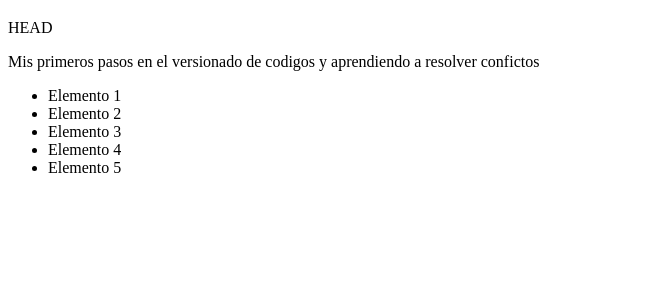
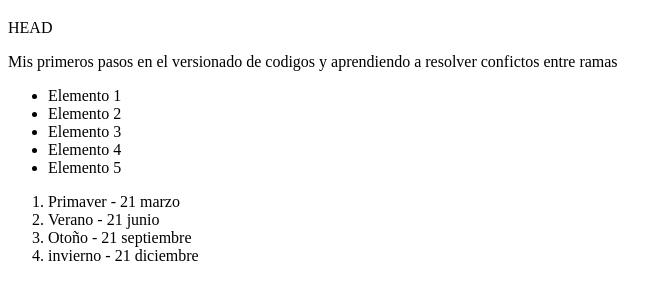
Before and after one commit to inakiBengo/aprendiendo-git, a plain HTML site: page index.html in a window 1280 px wide. Shown: the part 61-360 px from the top of the page, without its empty margins (0-672 px from the left). Drawn offline with Linux system fonts and the light colour scheme.

Commit message:
agregando estaciones del año con fecha de incio

```diff
--- a/index.html
+++ b/index.html
@@ -9,7 +9,7 @@
 </head>
 <body>
     <h1>Aprendiendo git</h1>HEAD
-    <p>Mis primeros pasos en el versionado de codigos y aprendiendo a resolver confictos</p>
+    <p>Mis primeros pasos en el versionado de codigos y aprendiendo a resolver confictos entre ramas</p>
     <ul>
         <li>Elemento 1</li>
         <li>Elemento 2</li>
@@ -17,6 +17,12 @@
         <li>Elemento 4</li>
         <li>Elemento 5</li>
     </ul>
+    <ol>
+        <li>Primaver - 21 marzo</li>
+        <li>Verano - 21 junio</li>
+        <li>Otoño - 21 septiembre</li>
+        <li>invierno - 21 diciembre</li>
+    </ol>
     <script src="index.js"></script>
 </body>
 </html>
```
